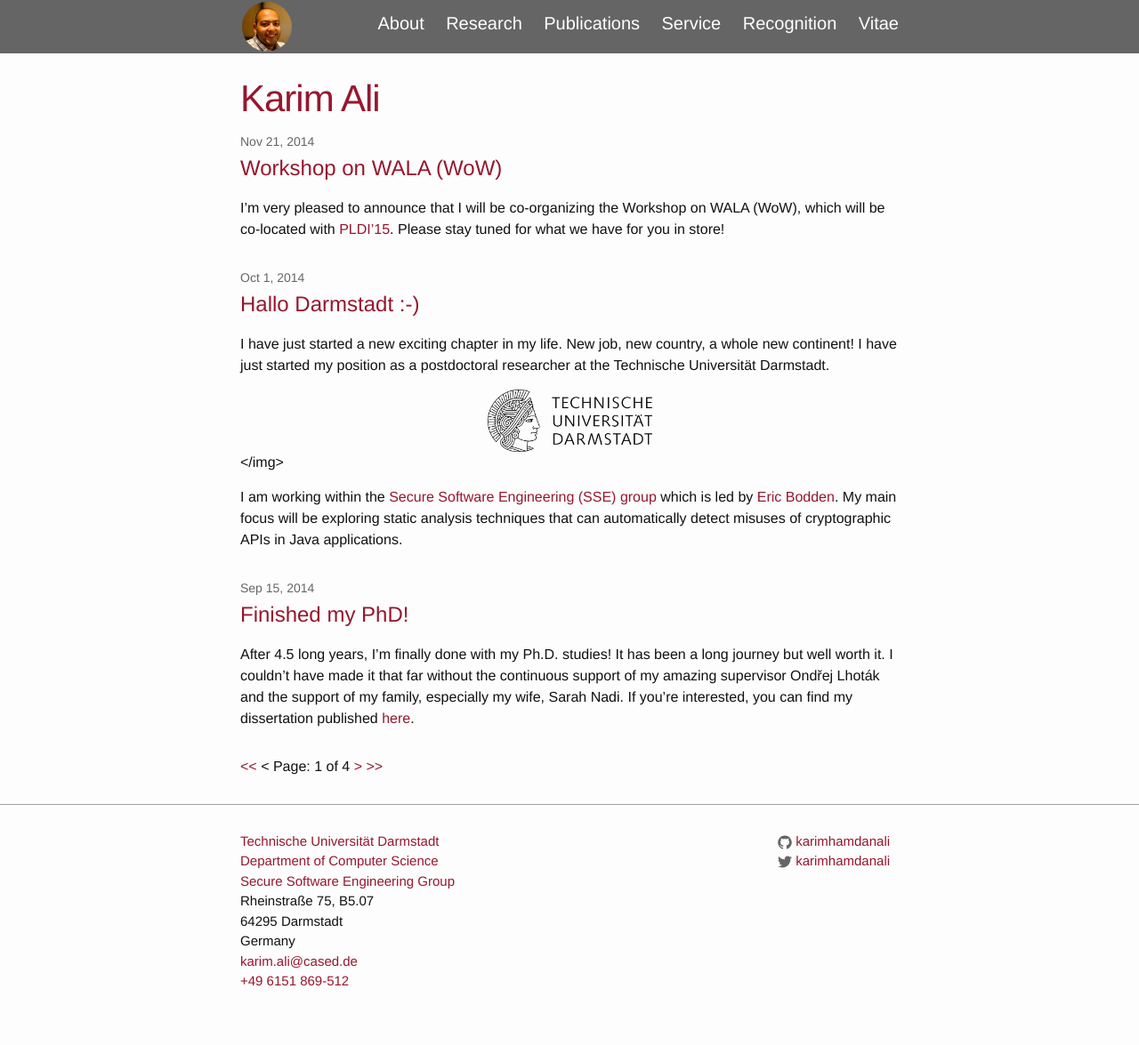
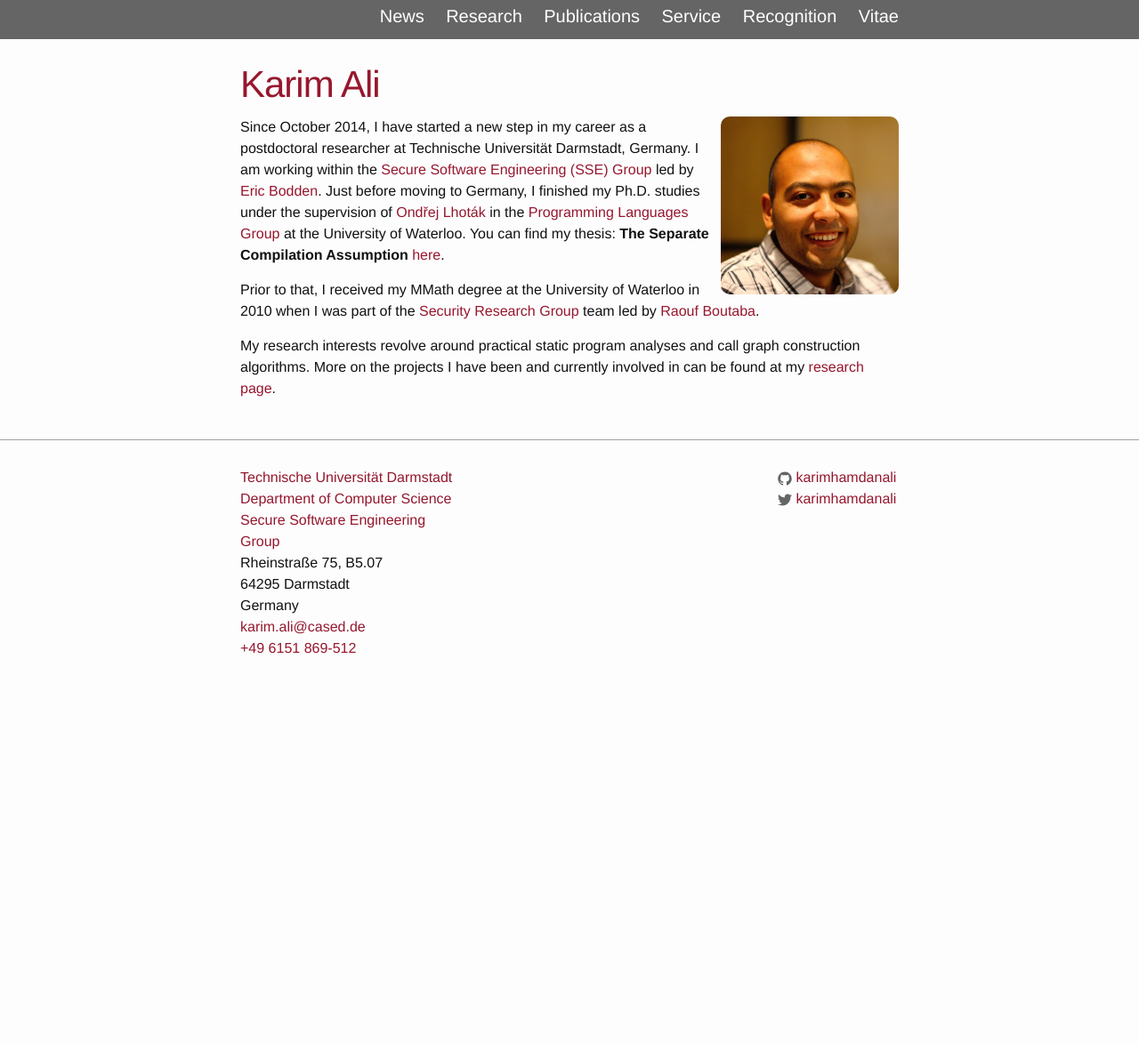
Before and after one commit to karimhamdanali/karimhamdanali.github.io, a Jekyll site: the page built from index.html, in a window 1280 px wide. Shown: the whole page at 89% size. Built offline with Jekyll 4.4.1, drawn with Linux system fonts in a browser that asks for light colours; the list of posts is cut into pages by our own code; after the commit the page ends 900 px from its top, so only the background shows below that.

Commit message:
- the home page now is the one that holds my personal information - news/blog is moved to news/index.html - profile pic as go to homepage only appears at non-homepage pages - adjusted font sizes for headers and footers

```diff
--- /dev/null
+++ b/Gemfile
@@ -0,0 +1,2 @@
+source 'https://rubygems.org'
+gem 'github-pages'
--- a/_config.yml
+++ b/_config.yml
@@ -28,6 +28,7 @@ quoteby: Steve Jobs
 markdown: kramdown
 highlighter: pygments
 paginate: 3
+paginate_path: "/news/page:num/"
 excerpt_separator: <!--more-->
 
 # Site-wide variables
--- a/_includes/header.html
+++ b/_includes/header.html
@@ -1,8 +1,9 @@
 <header class="site-header">
     <div class="wrapper">
-        <a class="site-title" href="{{ "/" | prepend: site.baseurl }}">
-            <img src="{{ "/resources/images/karim.jpg" | prepend: site.baseurl }}" alt="Karim Ali" />
-        </a>
+    	<a class="site-title" href="{{ "/" | prepend: site.baseurl }}"
+    	{% if page.title == 'Home' %} style="visibility: hidden" {% endif %}>
+        	<img src="{{ "/resources/images/karim.jpg" | prepend: site.baseurl }}" alt="Karim Ali" />
+		</a>
 
         <nav class="site-nav">
             <a href="#" class="menu-icon">
@@ -14,6 +15,11 @@
             </a>
 
             <div class="trigger">
+            	{% if page.title == 'News' %}
+                	<a class="page-link-active" href="{{ "/news/index.html" | prepend: site.baseurl }}">News</a>
+                {% else %}
+                    <a class="page-link" href="{{ "/news/index.html" | prepend: site.baseurl }}">News</a>
+                {% endif %}
             	{% assign pages = site.pages | sort:'weight', 'last'  %}
                 {% for node in pages %}
                 	{% if node.navtitle and node.url == page.url %}
--- a/_sass/_layout.scss
+++ b/_sass/_layout.scss
@@ -5,15 +5,15 @@
     //border-top: 5px solid $grey-color-dark;
     //border-bottom: 1px solid $grey-color-light;
     background: $grey-color;
-    min-height: 56px;
+    min-height: $header-height;
 
     // Positioning context for the mobile navigation icon
     position: relative;
 }
 
 .site-title {
-    font-size: 26px;
-    line-height: $profilepic-size;
+    //font-size: 26px;
+    line-height: $header-height;
     letter-spacing: -1px;
     margin-bottom: 0;
     float: left;
@@ -24,26 +24,26 @@
     }
 
     > img {
-        max-height: $profilepic-size;
-        max-width:  $profilepic-size;
+        max-height: $header-height;
+        max-width:  $header-height;
         border-radius: 50%;
         margin: 2px;
 
         @include media-query($on-palm) {
-            max-height: 46px;
-            max-width:  46px;
+            max-height: $header-height;
+            max-width:  $header-height;
             margin:     1px;
         }
     }
 
     @include media-query($on-palm) {
-        line-height: 56px;
+        line-height: $header-height;
     }
 }
 
 .site-nav {
     float: right;
-    line-height: $profilepic-size;
+    line-height: $header-height;
 
     .menu-icon {
         display: none;
@@ -52,7 +52,7 @@
     .page-link {
         line-height: $base-line-height;
         color: #fff;
-        font-size: $base-font-size * 1.25;
+        font-size: $page-nav-font;
 
         // Gaps between nav items, but not on the first one
         &:not(:first-child) {
@@ -68,7 +68,7 @@
     .page-link-active {
         line-height: $base-line-height;
         color: #fff;
-        font-size: $base-font-size * 1.25;
+        font-size: $page-nav-font;
         opacity: 0.65;
 
         // Gaps between nav items, but not on the first one
@@ -152,7 +152,7 @@
 }
 
 .footer-heading {
-    font-size: 18px;
+    font-size: $footer-font-size;
     margin-bottom: $spacing-unit / 2;
 }
 
@@ -163,7 +163,7 @@
 }
 
 .footer-col-wrapper {
-    font-size: 15px;
+    font-size: $footer-font-size;
     //color: $grey-color;
     margin-left: -$spacing-unit / 2;
     @extend %clearfix;
@@ -333,3 +333,22 @@
         height: 275px;
     }
 }
+
+/**
+ * Profile picture on home page
+ */
+.profile-home {
+    float: right;
+    max-height: $profilepic-size;
+    max-width:  $profilepic-size;
+    border-radius: 5%;
+    margin-left: 2px;
+    margin-bottom: 2px;
+
+    @include media-query($on-palm) {
+    	max-height: $profilepic-size * 0.5;
+        max-width:  $profilepic-size * 0.5;
+        margin-left: 1px;
+    	margin-bottom: 1px;
+    }
+}
--- a/css/main.scss
+++ b/css/main.scss
@@ -26,8 +26,14 @@ $on-palm:          600px;
 $on-laptop:        800px;
 
 // Picture profile
-$profilepic-size:  56px;
+$profilepic-size:  200px;
 
+// Header
+$header-height:		40px;
+$page-nav-font:		1.25em;
+
+// Footer
+$footer-font-size:	1em;
 
 
 // Using media queries with like this:
--- a/index.html
+++ b/index.html
@@ -1,44 +1,32 @@
 ---
 layout: default
+title: Home
 ---
 
 <div class="home">
   	<h1 class="post-title">{{ site.title }}</h1>
 
-	<!-- This loops through the paginated posts -->
-	<ul class="post-list">
-	{% for post in paginator.posts %}
-		<li>
-			<span class="post-meta">{{ post.date | date: "%b %-d, %Y" }}</span>
-			<h2>
-				<a class="post-link" href="{{ post.url | prepend: site.baseurl }}">{{ post.title }}</a>
-			</h2>
-			{% if post.content contains site.excerpt_separator %}
-				{{ post.content | split:site.excerpt_separator | first }}
-				<a href="{{ post.url | prepend: site.baseurl }}">Read more...</a>
-			{% else %}
-				{{ post.content }}
-			{% endif %}
-		</li>
-    {% endfor %}
-    </ul>
+	<img class="profile-home" src="{{ "/resources/images/karim.jpg" | prepend: site.baseurl }}" alt="Karim Ali" />
 
-	<!-- Pagination links -->
-	<div class="pagination">
-		<a href="{{ "/" | prepend: site.baseurl }}" class="previous">&lt;&lt;</a>
-		{% if paginator.previous_page %}
-			<a href="{{ paginator.previous_page_path }}" class="previous">&lt;</a>
-		{% else %}
-			<span class="previous">&lt;</span>
-		{% endif %}
-		<span class="page_number ">Page: {{ paginator.page }} of {{ paginator.total_pages }}</span>
-		{% if paginator.next_page %}
-			<a href="{{ paginator.next_page_path }}" class="next">&gt;</a>
-		{% else %}
-			<span class="next ">&gt;</span>
-		{% endif %}
-		<a href="{{ "/page" | append: paginator.total_pages | prepend: site.baseurl}}" class="next">&gt;&gt;</a>
-	</div>
+	<p>
+		Since October 2014, I have started a new step in my career as a postdoctoral researcher at Technische Universit&auml;t
+		Darmstadt, Germany. I am working within the
+		<a href="http://sseblog.ec-spride.de/" target="_blank">Secure Software Engineering (SSE) Group</a> led by
+		<a href="http://bodden.de/" target="_blank">Eric Bodden</a>. Just before moving to Germany, I finished my Ph.D. studies
+		under the supervision of <a href="http://plg.uwaterloo.ca/~olhotak/" target="_blank">Ondřej Lhoták</a> in
+		the <a href="http://plg.uwaterloo.ca/" target="_blank">Programming Languages Group</a> at the University of Waterloo.
+		You can find my thesis: <b>The Separate Compilation Assumption</b> <a href="http://hdl.handle.net/10012/8835">here</a>.
+	</p>
 
-  <!-- <p class="rss-subscribe">subscribe <a href="{{ "/feed.xml" | prepend: site.baseurl }}">via RSS</a></p> -->
+	<p>
+		Prior to that, I received my MMath degree at the University of Waterloo in 2010 when I was part of the
+		<a href="http://netlab.cs.uwaterloo.ca/security" target="_blank">Security Research Group</a> team led by
+		<a href="http://rboutaba.cs.uwaterloo.ca/index.html" target="_blank">Raouf Boutaba</a>.
+	</p>
+
+	<p>
+		My research interests revolve around practical static program analyses and call graph construction algorithms.
+		More on the projects I have been and currently involved in can be found at my
+		<a href="{{ "/research" |  prepend: site.baseurl }}">research page</a>.
+	</p>
 </div>
```
Also changed, not shown: nav/about.md (deleted, +0 -23 lines), news/index.html (added, +43 -0 lines).
